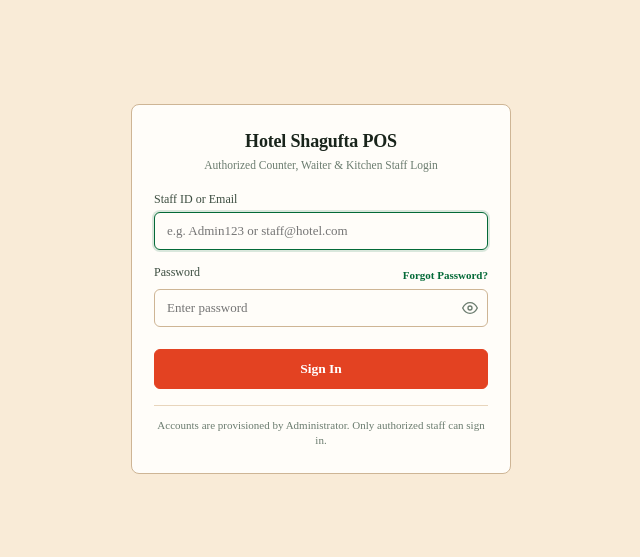
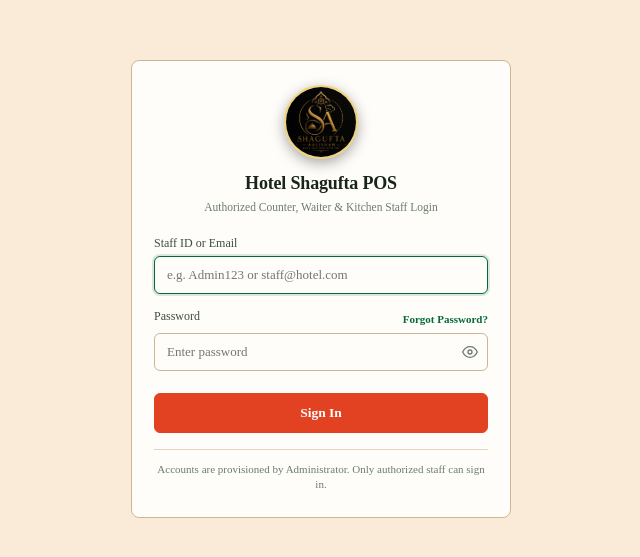
Before and after one commit to obaidsayyed/Shagufta-ERP, a React (Vite) app: page / in a window 1280 px wide. Shown: the part 111-668 px from the top of the page, without its empty margins (319-959 px from the left). Built offline with nearby package versions, Linux system fonts and the light colour scheme; no server answers; the database is empty.

Commit message:
Checkpoint

```diff
--- a/index.html
+++ b/index.html
@@ -2,7 +2,9 @@
 <html lang="en">
   <head>
     <meta charset="UTF-8" />
-    <link rel="icon" type="image/svg+xml" href="/favicon.svg" />
+    <link rel="icon" type="image/png" href="/hotel%20logo.png" />
+    <link rel="shortcut icon" href="/hotel%20logo.png" />
+    <link rel="apple-touch-icon" href="/hotel%20logo.png" />
     <meta name="viewport" content="width=device-width, initial-scale=1.0" />
     <title>Hotel Shagufta POS</title>
   </head>
--- a/src/components/auth/LoginForm.tsx
+++ b/src/components/auth/LoginForm.tsx
@@ -84,7 +84,21 @@
           borderRadius: '8px',
         }}
       >
-        <div style={{ marginBottom: '18px', textAlign: 'center' }}>
+        <div style={{ marginBottom: '20px', textAlign: 'center' }}>
+          <img
+            src="/hotel%20logo.png"
+            alt="Hotel Shagufta Logo"
+            style={{
+              width: '74px',
+              height: '74px',
+              borderRadius: '50%',
+              objectFit: 'cover',
+              margin: '0 auto 12px auto',
+              display: 'block',
+              border: '2px solid rgba(234, 179, 8, 0.55)',
+              boxShadow: '0 4px 14px rgba(0, 0, 0, 0.35)',
+            }}
+          />
           <h1 style={{ fontSize: '18px', fontWeight: 800, letterSpacing: '-0.01em', color: 'var(--text-primary)' }}>
             Hotel Shagufta POS
           </h1>
--- a/src/components/common/Navbar.tsx
+++ b/src/components/common/Navbar.tsx
@@ -49,6 +49,20 @@
           </button>
         )}
 
+        <img
+          src="/hotel%20logo.png"
+          alt="Hotel Shagufta Logo"
+          style={{
+            width: '28px',
+            height: '28px',
+            borderRadius: '50%',
+            objectFit: 'cover',
+            border: '1.5px solid rgba(234, 179, 8, 0.45)',
+            boxShadow: '0 1px 4px rgba(0, 0, 0, 0.35)',
+            flexShrink: 0,
+          }}
+        />
+
         <span style={{ fontWeight: 800, fontSize: '14.5px', letterSpacing: '-0.01em', color: 'var(--text-primary)' }}>
           Hotel Shagufta POS
         </span>
--- a/src/components/common/ProfileModal.tsx
+++ b/src/components/common/ProfileModal.tsx
@@ -85,7 +85,20 @@
     <div className="modal-overlay">
       <div className="modal-content" style={{ maxWidth: '440px' }}>
         <div className="modal-header">
-          <h3 style={{ color: 'var(--text-primary)', margin: 0 }}>Staff Profile Settings</h3>
+          <div style={{ display: 'flex', alignItems: 'center', gap: '8px' }}>
+            <img
+              src="/hotel%20logo.png"
+              alt="Hotel Shagufta"
+              style={{
+                width: '24px',
+                height: '24px',
+                borderRadius: '50%',
+                objectFit: 'cover',
+                border: '1px solid rgba(234, 179, 8, 0.45)',
+              }}
+            />
+            <h3 style={{ color: 'var(--text-primary)', margin: 0, fontSize: '14.5px' }}>Staff Profile Settings</h3>
+          </div>
           <button type="button" className="btn-secondary btn-sm" onClick={onClose} style={{ padding: '2px 8px', fontSize: '11px' }}>
             Close
           </button>
--- a/src/components/common/Sidebar.tsx
+++ b/src/components/common/Sidebar.tsx
@@ -56,9 +56,23 @@
               borderBottom: '1px solid var(--border-subtle)',
             }}
           >
-            <span style={{ fontWeight: 800, fontSize: '13.5px', letterSpacing: '0.04em', textTransform: 'uppercase', color: 'var(--text-primary)' }}>
-              Hotel Shagufta POS
-            </span>
+            <div style={{ display: 'flex', alignItems: 'center', gap: '8px', minWidth: 0 }}>
+              <img
+                src="/hotel%20logo.png"
+                alt="Hotel Shagufta Logo"
+                style={{
+                  width: '26px',
+                  height: '26px',
+                  borderRadius: '50%',
+                  objectFit: 'cover',
+                  border: '1.5px solid rgba(234, 179, 8, 0.45)',
+                  flexShrink: 0,
+                }}
+              />
+              <span style={{ fontWeight: 800, fontSize: '13px', letterSpacing: '0.03em', textTransform: 'uppercase', color: 'var(--text-primary)', whiteSpace: 'nowrap', overflow: 'hidden', textOverflow: 'ellipsis' }}>
+                Hotel Shagufta POS
+              </span>
+            </div>
 
             {/* Close button visible when sidebar is open in mobile view */}
             <button
--- a/src/context/SoundContext.tsx
+++ b/src/context/SoundContext.tsx
@@ -100,7 +100,7 @@
         const title = `🚨 NEW KITCHEN ORDER: ${ticketNumber || 'Ticket'}`;
         const notif = new Notification(title, {
           body: 'A new order was just sent to the kitchen queue.',
-          icon: '/favicon.svg',
+          icon: '/hotel%20logo.png',
           tag: 'kitchen-new-order',
           requireInteraction: true,
         });
```
Also changed, not shown: public/hotel logo.jpg (added), public/hotel logo.png (added).
